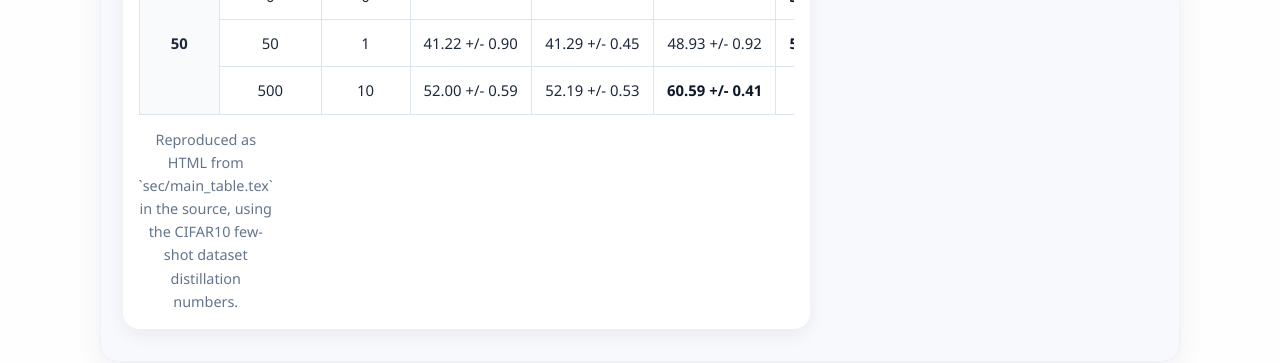
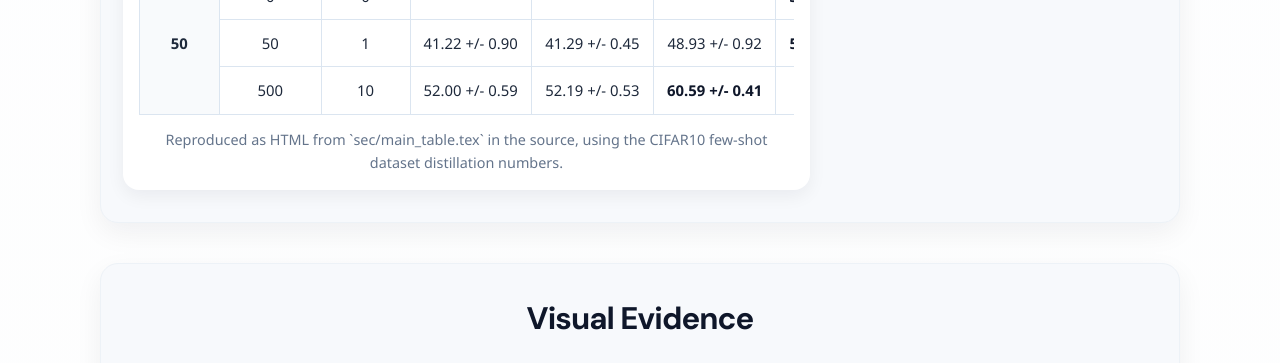
Before and after one commit to JunHoo-Lee/my-homepage, a Next.js app: page /dsv in a window 1280 px wide. Shown: the part 4860-5223 px from the top of the page. Built offline with nearby package versions, Linux system fonts and the light colour scheme.

Commit message:
Tighten DSV project page layout

```diff
--- a/app/dsv/DSVProjectPage.tsx
+++ b/app/dsv/DSVProjectPage.tsx
@@ -626,7 +626,7 @@ export default function DSVProjectPage() {
                       </tbody>
                     </table>
                   </div>
-                  <p className="table-caption">
+                  <p className="results-caption">
                     Reproduced as HTML from `sec/main_table.tex` in the source,
                     using the CIFAR10 few-shot dataset distillation numbers.
                   </p>
@@ -1262,7 +1262,7 @@ export default function DSVProjectPage() {
           color: #94a3b8;
         }
 
-        .table-caption {
+        .results-caption {
           margin: 0.85rem 0 0;
           font-size: 0.9rem;
           line-height: 1.6;
```
